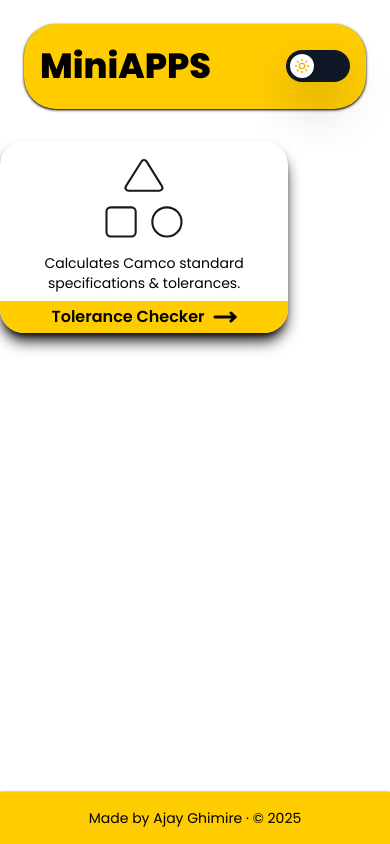
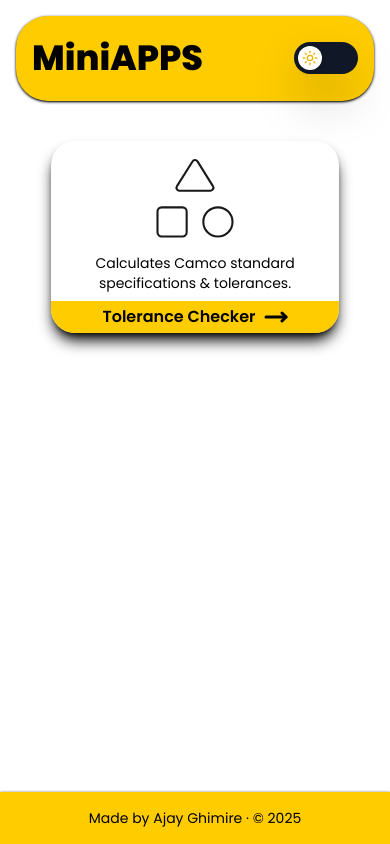
Before and after one commit to AjayGhimire1998/camcominiapps, a React (Vite) app: page / in a window 390 px wide. Built offline with nearby package versions, Linux system fonts and the light colour scheme.

Commit message:
tailwind

```diff
--- a/src/layouts/Header.jsx
+++ b/src/layouts/Header.jsx
@@ -3,8 +3,8 @@
 
 const Header = () => {
   return (
-    <header className="top-0 sticky w-full  bg-white dark:bg-[#191919] dark:text-white z-50 flex justify-center ">
-      <div className="w-[1350px] flex justify-between items-center align-middle p-4 m-6 shadow-sm dark:shadow-amber-50 dark:bg-[#121212] bg-[#ffcc00] shadow-black rounded-4xl">
+    <header className=" top-0 sticky w-full  bg-white dark:bg-[#191919] dark:text-white z-50 flex justify-center ">
+      <div className="w-[1350px] flex justify-between items-center align-middle p-4 max-sm:p-4 m-6  max-sm:m-4 shadow-sm dark:shadow-amber-50 dark:bg-[#121212] bg-[#ffcc00] shadow-black rounded-4xl">
         <div>
           <Link to="/" className="font-extrabold text-[35px] ">
             MiniAPPS
--- a/src/pages/Home/Home.jsx
+++ b/src/pages/Home/Home.jsx
@@ -5,7 +5,7 @@
 const Home = () => {
   const { darkMode } = useContext(DarkModeContext);
   return (
-    <main className="w-7xl mt-2">
+    <main className="md:w-7xl  mt-2 max-sm:flex max-sm:items-center max-sm:justify-center px-8 max-sm:p-4">
       <div className=" h-auto max-w-2xs cursor-pointer hover:scale-102 shadow-lg shadow-black dark:shadow-white rounded-3xl flex flex-col justify-between align-middle items-center ">
         <div className="flex flex-col align-middle items-center p-2 gap-1">
           <Shapes
```
